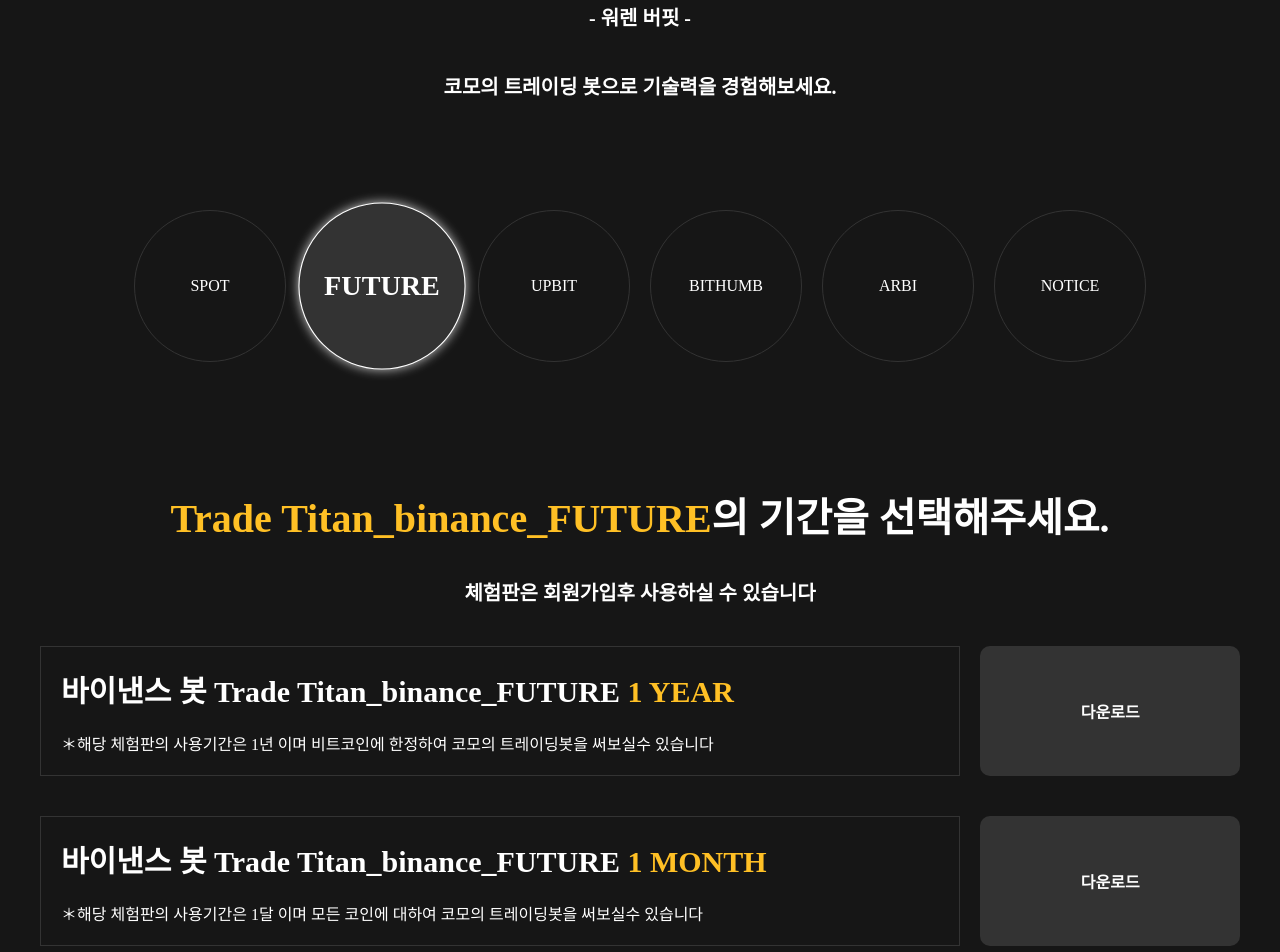
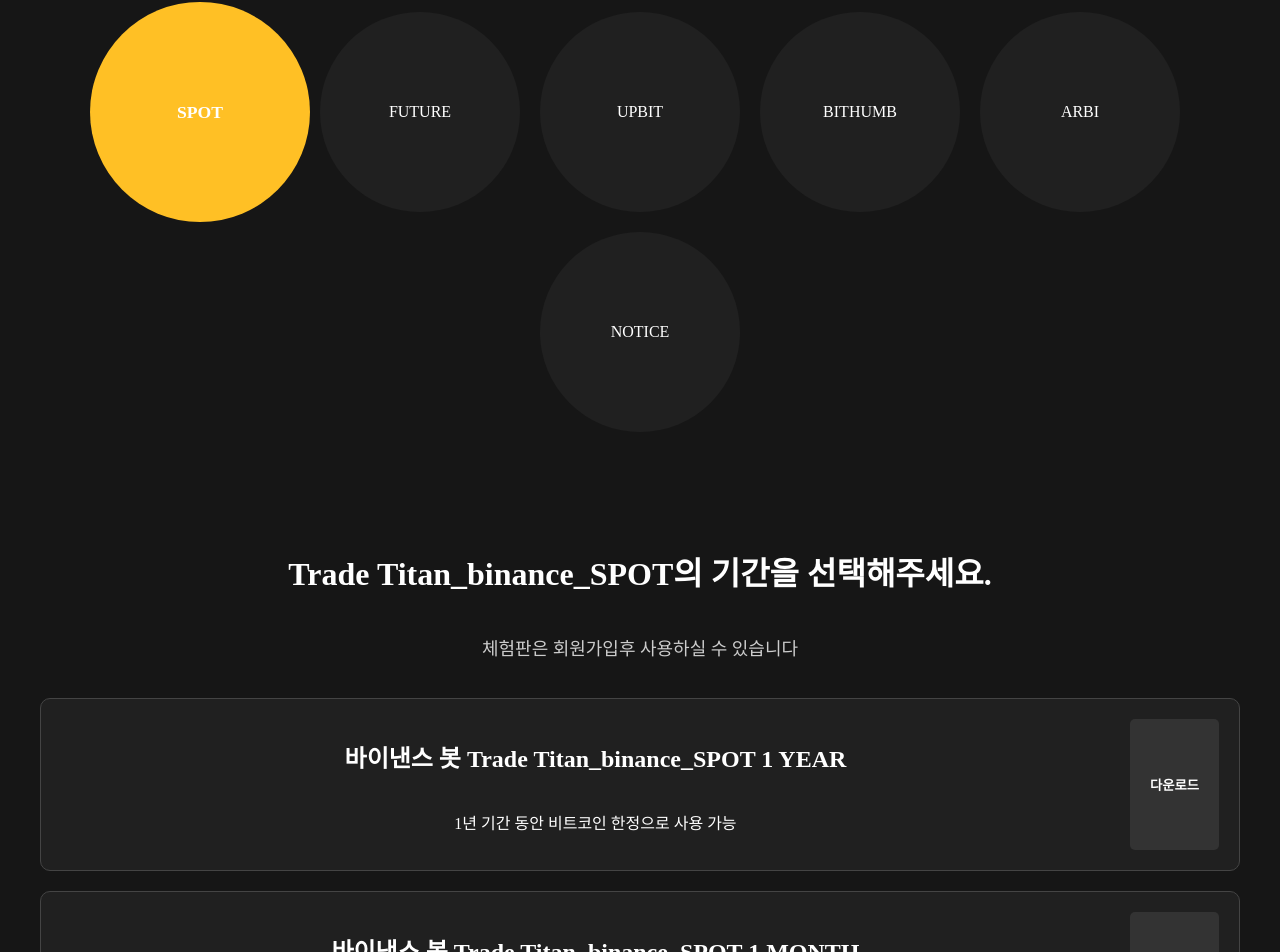
Before and after one commit to Ryugi62/como_website, a Vue app in the folder web/: page /download in a window 1280 px wide. Shown: the part 426-1378 px from the top of the page. Built offline with nearby package versions, Linux system fonts and the light colour scheme.

Commit message:
design : change download page design

```diff
--- a/web/src/views/DownloadView.vue
+++ b/web/src/views/DownloadView.vue
@@ -2,19 +2,16 @@
   <HeaderComponent />
 
   <main>
-    <section class="hooking-section">
-      <h1 class="hooking-title">
-        <p class="hooking-main-title">"가격은 누구도 예측할 수 없다."</p>
-        <p class="hooking-main-title">"투자에선 예측보다 대응이 중요하다."</p>
+    <section class="section hooking-section">
+      <h1 class="title hooking-title">
+        <p class="main-title">"가격은 누구도 예측할 수 없다."</p>
+        <p class="main-title">"투자에선 예측보다 대응이 중요하다."</p>
       </h1>
-      <p class="hooking-subtitle">- 워렌 버핏 -</p>
-
-      <p class="hooking-subtitle">
-        코모의 트레이딩 봇으로 기술력을 경험해보세요.
-      </p>
+      <p class="subtitle">- 워렌 버핏 -</p>
+      <p class="description">코모의 트레이딩 봇으로 기술력을 경험해보세요.</p>
     </section>
 
-    <section class="bot-select-section">
+    <section class="section bot-select-section">
       <div
         class="bot-select-item"
         :class="{ active: index === activeBotIndex }"
@@ -22,49 +19,28 @@
         :key="index"
         @click="activeBotIndex = index"
       >
-        <!-- <p>{{ bot }}</p> -->
-
         <p>{{ bot }}</p>
       </div>
     </section>
 
-    <section class="duration-select-section">
-      <h1 class="hooking-title">
-        <strong>Trade Titan_binance_{{ botList[activeBotIndex] }}</strong
-        >의 기간을 선택해주세요.
+    <section class="section duration-select-section">
+      <h1 class="title">
+        Trade Titan_binance_{{ botList[activeBotIndex] }}의 기간을 선택해주세요.
       </h1>
-
-      <p class="hooking-subtitle">체험판은 회원가입후 사용하실 수 있습니다</p>
-
-      <div class="duration-select-item">
+      <p class="description">체험판은 회원가입후 사용하실 수 있습니다</p>
+      <div
+        class="duration-select-item"
+        v-for="(duration, index) in durations"
+        :key="index"
+      >
         <div class="duration-text">
           <h2>
             바이낸스 봇 Trade Titan_binance_{{ botList[activeBotIndex] }}
-            <strong>1 YEAR</strong>
+            <strong>{{ duration.period }}</strong>
           </h2>
-
-          <p>
-            ＊해당 체험판의 사용기간은 1년 이며 비트코인에 한정하여 코모의
-            트레이딩봇을 써보실수 있습니다
-          </p>
+          <p>{{ duration.description }}</p>
         </div>
-
-        <div class="button download-button">다운로드</div>
-      </div>
-      <div class="duration-select-item">
-        <div class="duration-text">
-          <h2>
-            바이낸스 봇 Trade Titan_binance_{{ botList[activeBotIndex] }}
-            <strong>1 MONTH</strong>
-          </h2>
-
-          <p>
-            ＊해당 체험판의 사용기간은 1달 이며 모든 코인에 대하여 코모의
-            트레이딩봇을 써보실수 있습니다
-          </p>
-        </div>
-
-        <div class="button download-button">다운로드</div>
+        <button class="button download-button">다운로드</button>
       </div>
     </section>
   </main>
@@ -78,160 +54,178 @@ import FooterComponent from "@/components/FooterComponent.vue";
 
 export default {
   name: "RegisterView",
-
   components: {
     HeaderComponent,
     FooterComponent,
   },
-
   data() {
     return {
-      botList: [
-        // "바이낸스 봇 (Trade Titan_binance_SPOT)",
-        // "바이낸스 봇 (Trade Titan_binance_FUTURE)",
-        // "바이낸스 봇 (Trade Titan_binance_UPBIT)",
-        // "바이낸스 봇 (Trade Titan_binance_BITHUMB)",
-        // "바이낸스 봇 (Trade Titan_binance_ARBI)",
-        // "바이낸스 봇 (Trade Titan_binance_NOTICE)",
-        "SPOT",
-        "FUTURE",
-        "UPBIT",
-        "BITHUMB",
-        "ARBI",
-        "NOTICE",
+      botList: ["SPOT", "FUTURE", "UPBIT", "BITHUMB", "ARBI", "NOTICE"],
+      activeBotIndex: 0,
+      durations: [
+        {
+          period: "1 YEAR",
+          description: "1년 기간 동안 비트코인 한정으로 사용 가능",
+        },
+        {
+          period: "1 MONTH",
+          description: "1달 기간 동안 모든 코인에 대해 사용 가능",
+        },
       ],
-      activeBotIndex: 1,
     };
   },
 };
 </script>
 
 <style scoped>
-main,
-main * {
-  /* border: 1px solid red; */
+main {
+  margin: 0 auto;
+  padding: 20px;
+  max-width: 1440px;
+  display: flex;
+  flex-direction: column;
+  gap: 50px;
 }
 
-main {
-  gap: 50px;
-  margin: 100px auto;
+.section {
   padding: 20px;
-  display: flex;
-  max-width: 1440px;
-  flex-direction: column;
+  text-align: center;
 }
 
-section {
-  padding: 20px 0;
+.title {
+  color: #ffffff;
+  font-size: 32px;
+  font-weight: bold;
+  margin-bottom: 10px;
 }
 
-.hooking-section {
-  display: flex;
-  align-items: center;
-  flex-direction: column;
+.main-title {
+  color: #e0e0e0;
+  margin: 5px 0;
 }
 
-.hooking-title {
-  font-size: 40px;
-  font-weight: 700;
-  text-align: center;
-}
-.hooking-title strong {
-  color: #ffc025;
-}
-
-.hooking-main-title {
-  margin: 0;
-}
-
-.hooking-subtitle {
-  font-size: 20px;
-  text-align: center;
-  font-weight: 700;
+.subtitle,
+.description {
+  color: #cccccc;
+  font-size: 18px;
+  margin-top: 10px;
 }
 
 .bot-select-section {
   display: flex;
+  flex-wrap: wrap;
   justify-content: center;
   gap: 20px;
-  width: 100%;
-  display: flex;
-  flex-wrap: wrap;
-  justify-content: center;
 }
 
 .bot-select-item {
-  width: 150px;
-  height: 150px;
+  width: 200px;
+  height: 200px;
+  color: #ffffff;
   cursor: pointer;
-  border: 1px solid #333333;
   display: flex;
-  transition: all 0.3s ease-in-out;
-  text-align: center;
+  transition: all 0.3s;
   align-items: center;
+  justify-content: center;
   border-radius: 50%;
-  justify-content: center;
+  background-color: #202020;
 }
+
 .bot-select-item:hover {
-  box-shadow: 0px 0px 10px 0px #ffffff40;
-  background-color: #212121;
-  font-size: 1.5rem;
+  transform: scale(1.05);
+  background-color: #333333;
 }
 
 .bot-select-item.active {
-  border: 1px solid;
-  background-color: #333333;
-  box-shadow: 0px 0px 10px 0px #ffffffbf;
   transform: scale(1.1);
-  font-size: 1.6rem;
-  font-weight: 700;
+  font-weight: bold;
+  background-color: #ffc025;
+}
+
+.duration-select-section {
+  display: flex;
+  flex-direction: column;
+  gap: 20px;
 }
 
 .duration-select-item {
-  gap: 20px;
   display: flex;
+  flex-direction: row;
+  border: 1px solid #444444;
   padding: 20px;
-  border-radius: 15px;
+  border-radius: 10px;
+  background-color: #202020;
 }
 
 .duration-text {
-  gap: 20px;
-  flex: 0.8;
-  border: 1px solid #333333;
-  padding: 20px;
+  flex-grow: 1;
   display: flex;
   flex-direction: column;
 }
-.duration-text strong {
-  color: #ffc025;
+
+.download-button {
+  color: white;
+  height: auto;
+  border: none;
+  cursor: pointer;
+  padding: 10px 20px;
+  border-radius: 5px;
+  background-color: #333333;
 }
 
-.duration-text h2 {
-  margin: 0;
-  font-size: 30px;
-  font-weight: 700;
+.download-button:hover {
+  background-color: #444444;
 }
 
-.duration-text p {
-  margin: 0;
-  font-size: 16px;
-  font-weight: 400;
+.download-button:active {
+  background-color: #555555;
 }
 
-.download-button {
-  flex: 0.2;
-  height: auto;
-  display: flex;
-  align-items: center;
-  justify-content: center;
-  background-color: #333333;
+/* Media Queries for Responsiveness */
+@media (max-width: 768px) {
+  .title {
+    font-size: 24px;
+  }
+
+  .main-title,
+  .subtitle,
+  .description {
+    font-size: 16px;
+  }
+
+  .bot-select-item {
+    width: 150px;
+    height: 150px;
+  }
+
+  .duration-select-item {
+    flex-direction: column;
+  }
+
+  .download-button {
+    width: 100%;
+    margin-top: 10px;
+  }
 }
-.download-button:hover {
-  border: 1px solid #7b7b7b;
-  background-color: #212121;
-}
-.download-button:active {
-  border: 1px solid #ffffff;
-  background-color: #1a1a1a;
+
+@media (max-width: 480px) {
+  .title {
+    font-size: 20px;
+  }
+
+  .main-title,
+  .subtitle,
+  .description {
+    font-size: 14px;
+  }
+
+  .bot-select-section {
+    justify-content: space-around;
+  }
+
+  .bot-select-item {
+    width: 120px;
+    height: 120px;
+  }
 }
 </style>
```
